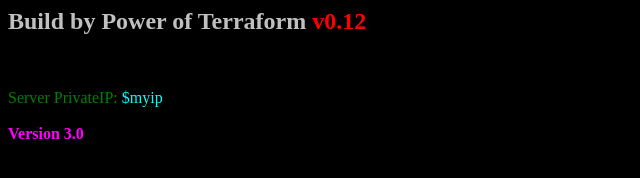
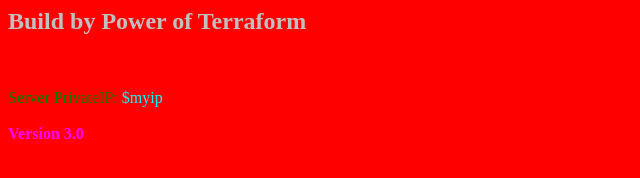
Before and after one commit to nar3kjan/packer-html, a plain HTML site: page index.html in a window 1280 px wide. Shown: the whole page, without its empty margins (0-640 px from the left). Drawn offline with Linux system fonts and the light colour scheme.

Commit message:
Update index.html

```diff
--- a/index.html
+++ b/index.html
@@ -1,5 +1,5 @@
 <html>
-<body bgcolor="black">
+<body bgcolor="red">
 <h2><font color="silver">Build by Power of Terraform <font color="red"> v0.12</font></h2><br><p>
 <font color="green">Server PrivateIP: <font color="aqua">$myip<br><br>
 <font color="magenta">
```
